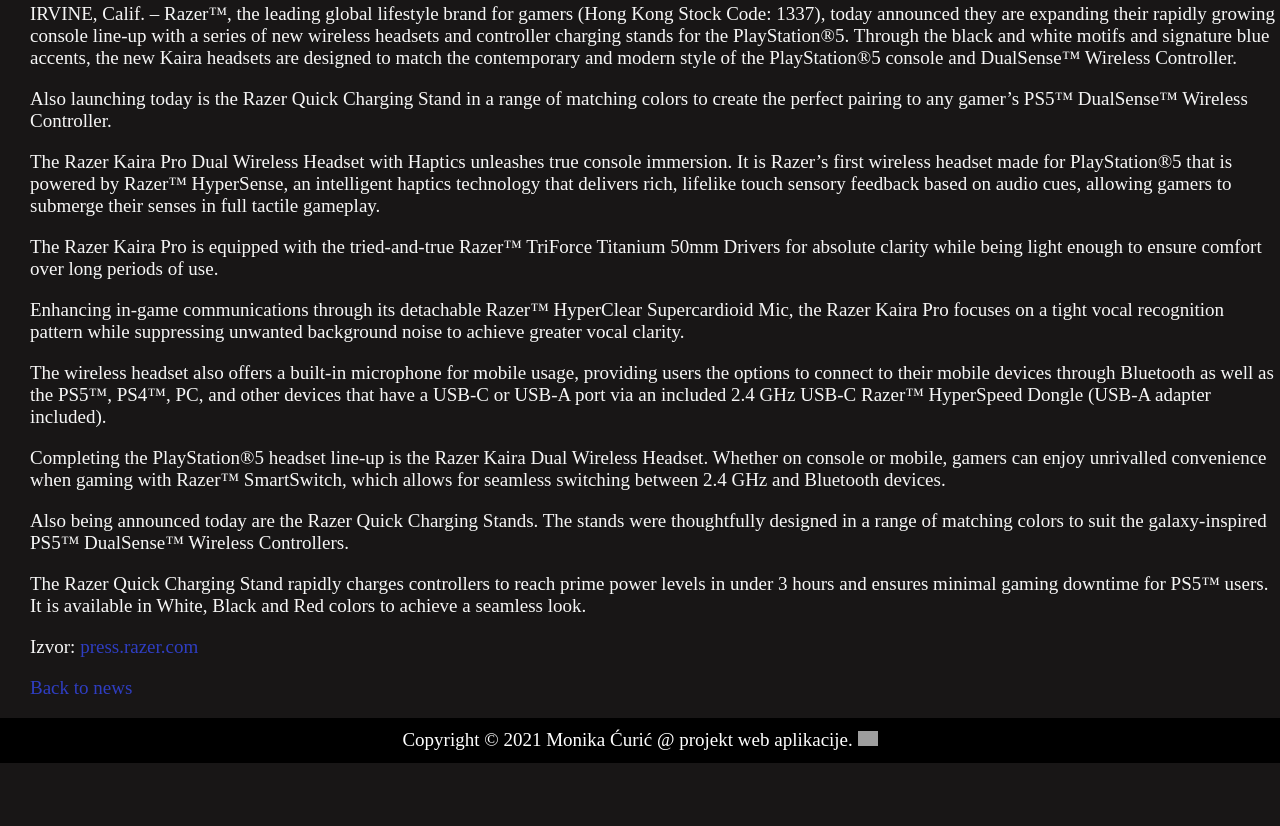
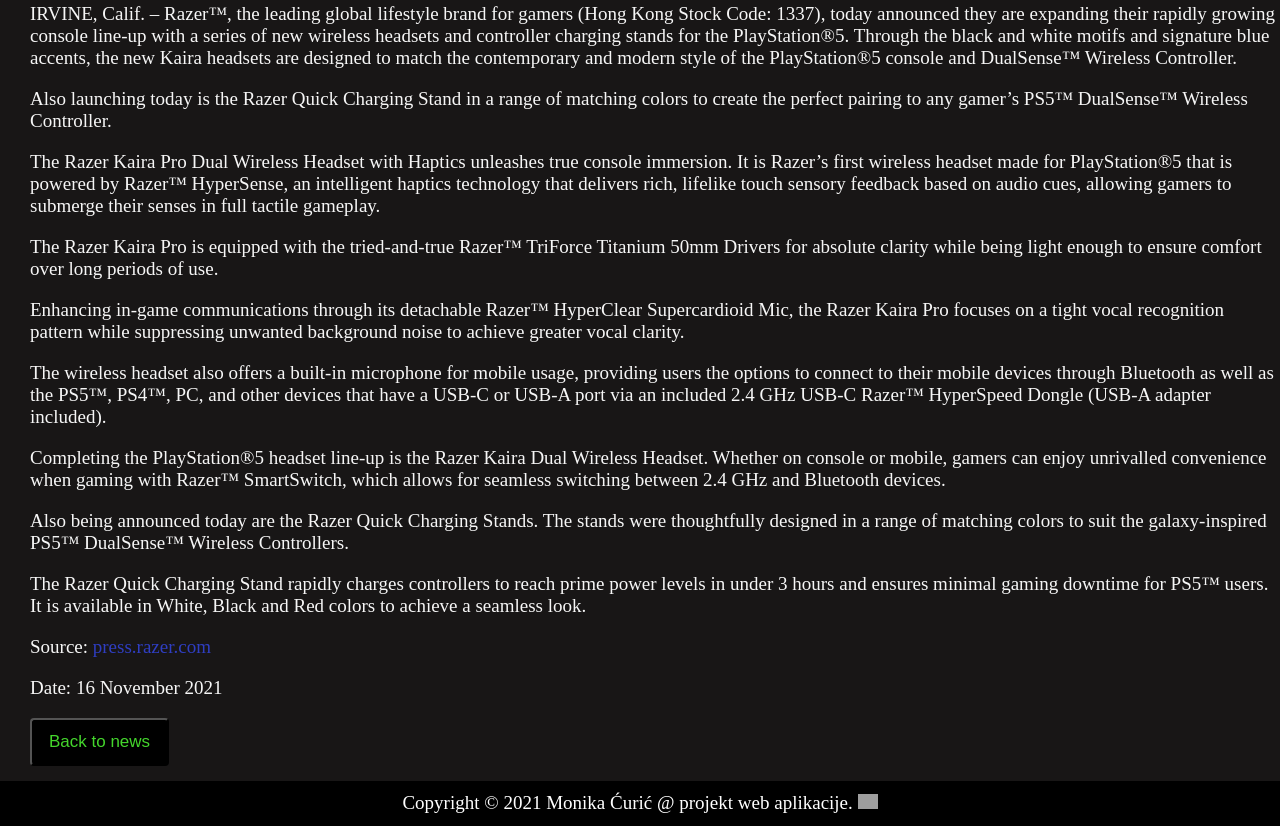
Before and after one commit to monikq8/Projektni-zadatak, a plain HTML site: page 9zd/news-4.html in a window 1280 px wide. Shown: the part 1026-1852 px from the top of the page. Before the commit the page ends 1789 px from the top, so only its background shows below. Drawn offline with Linux system fonts and the light colour scheme; grey boxes are pictures that could not be loaded.

Commit message:
Update news-4.html

```diff
--- a/9zd/news-4.html
+++ b/9zd/news-4.html
@@ -2,6 +2,7 @@
 <html lang="hr">
 <head>
     <link rel="stylesheet" href="style.css">
+    <link rel="icon" type="image/x-icon" href="img/razer.ico">
     <meta http-equiv="content-type" content="text/html; charset=UTF-8">
     <meta name="description" content="Razer for gamers, by gamers" />
     <meta name="keywords" content="razer, pc, mouse, keyboards" />
@@ -51,10 +52,13 @@
         <p>Completing the PlayStation®5 headset line-up is the Razer Kaira Dual Wireless Headset. Whether on console or mobile, gamers can enjoy unrivalled convenience when gaming with Razer™ SmartSwitch, which allows for seamless switching between 2.4 GHz and Bluetooth devices.</p>
         <p>Also being announced today are the Razer Quick Charging Stands. The stands were thoughtfully designed in a range of matching colors to suit the galaxy-inspired PS5™ DualSense™ Wireless Controllers.</p>
         <p>The Razer Quick Charging Stand rapidly charges controllers to reach prime power levels in under 3 hours and ensures minimal gaming downtime for PS5™ users. It is available in White, Black and Red colors to achieve a seamless look.</p>
-        <p>Izvor: <a href="https://press.razer.com/product-news/razer-expands-range-of-playstation5-products-with-new-kaira-pro-and-kaira-headsets/" target="_blank">press.razer.com</a></p>
-        <p><a href="news.html">Back to news</a></p>
+        <p>Source: <a href="https://press.razer.com/product-news/razer-expands-range-of-playstation5-products-with-new-kaira-pro-and-kaira-headsets/" target="_blank">press.razer.com</a></p>
+        <p><time datetime="2021-11-16">Date: 16 November 2021</time></p>
+        <button onclick="location.href='News.html'" type="button" class="button">
+			Back to news</button>
     </div>
 </main>
 <footer>
-    <p>Copyright &copy; 2021 Monika Ćurić &commat; projekt web aplikacije. <a href="https://github.com/monikq8?tab=repositories"><img class="pic1" src="https://cdn-icons-png.flaticon.com/512/25/25231.png" title="Github" alt="Github"></a></p>
+    <p>Copyright &copy; 2021 Monika Ćurić &commat; projekt web aplikacije. <a href="https://github.com/monikq8?tab=repositories" target="_blank"><img src="https://github.com/asimec1/Projektni-zadatak-HTML-CSS/blob/master/Projektni%20zadatak%204%20(html5,%20css)/img/GitHub-Mark-Light-32px.png?raw=true" title="Github" alt="Github"></a></p>
 </footer>
+</body>
```
